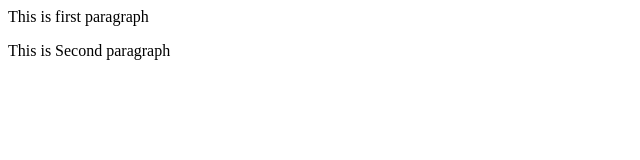
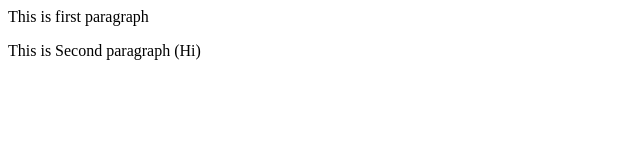
Before and after one commit to Alfiya-code/SampleRepository, a plain HTML site: page index.html in a window 1280 px wide. Shown: the full height of the page, 0-640 px from the left. Drawn offline with Linux system fonts and the light colour scheme.

Commit message:
This is first commit

```diff
--- a/index.html
+++ b/index.html
@@ -1,2 +1,2 @@
 <p>This is first paragraph</p>
-<p>This is Second paragraph</p>
+<p>This is Second paragraph (Hi)</p>
```
